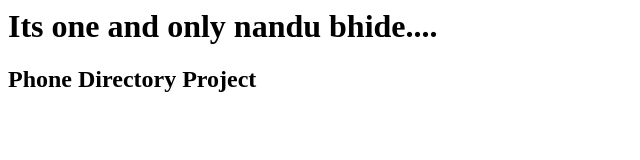
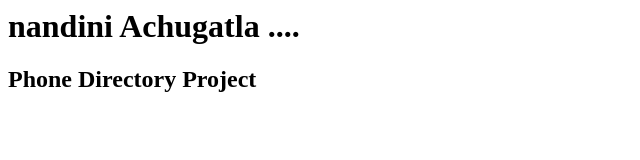
Before and after one commit to nandiniachugatala/phone_directory_server, a website: page index.html in a window 1280 px wide. Shown: the whole page, without its empty margins (0-640 px from the left). Drawn offline with Linux system fonts and the light colour scheme.

Commit message:
Update index.html

```diff
--- a/index.html
+++ b/index.html
@@ -8,7 +8,7 @@
 
 <Body>
 
-    <h1> Its one and only nandu bhide....</h1>
+    <h1> nandini Achugatla ....</h1>
     <h2> Phone Directory Project</h2>
 </Body>
 
```
